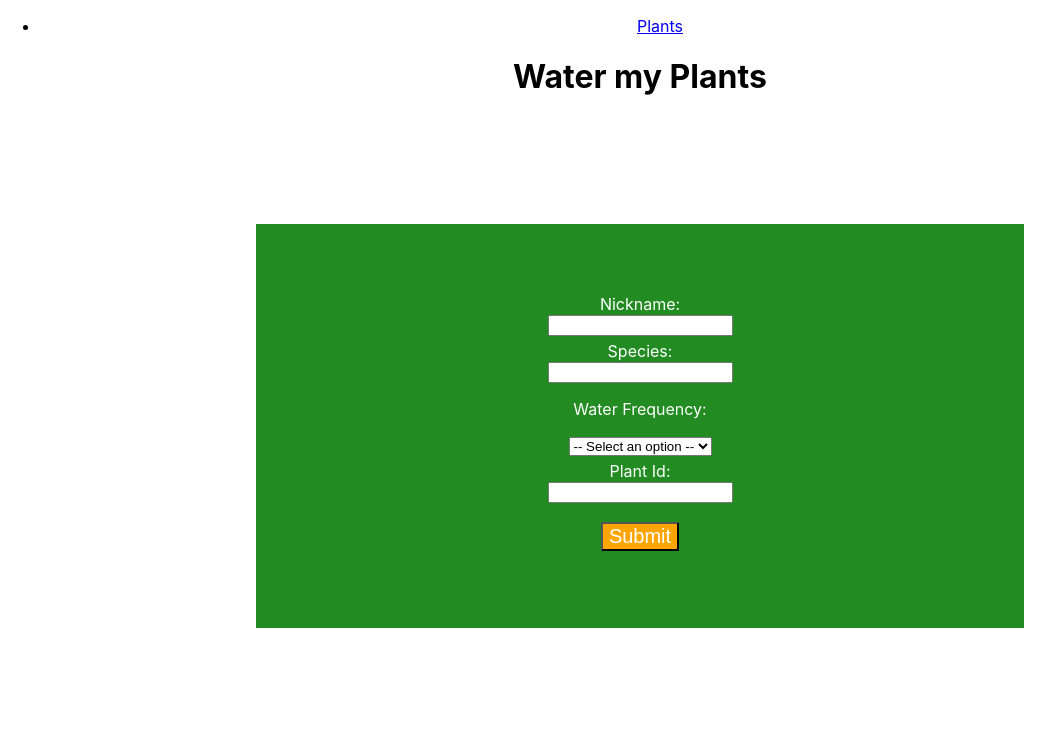
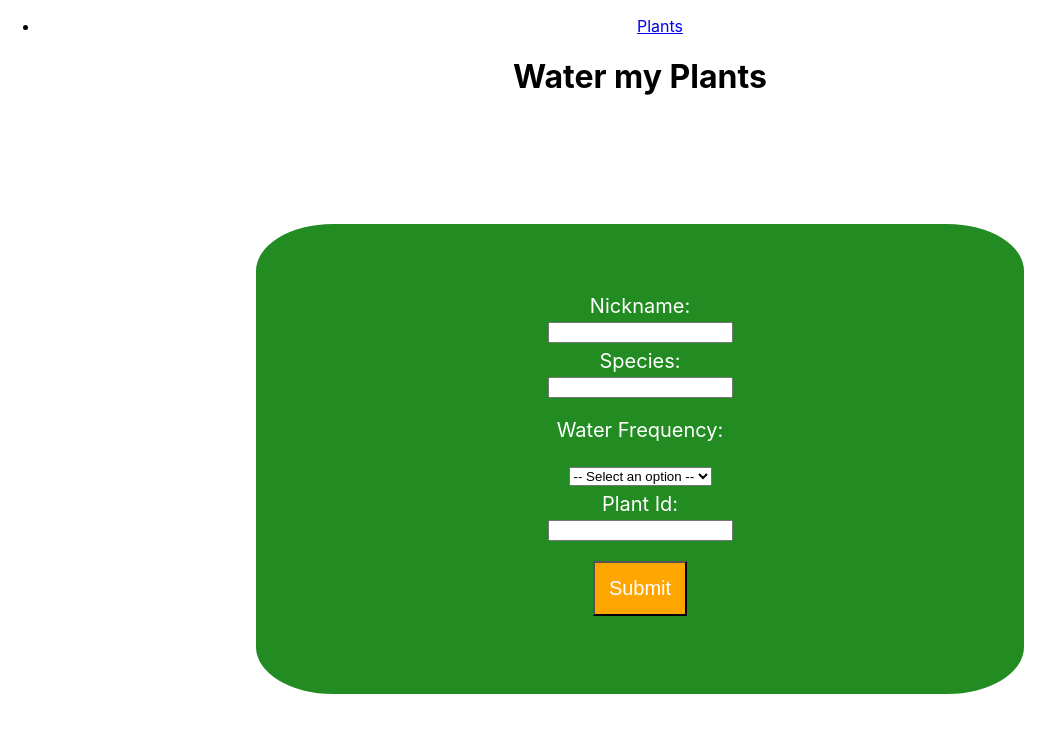
Before and after one commit to ft-water-my-plants/frontend, a React (Create React App) app: page /plants in a window 1280 px wide. Shown: the top 732 px of the page, without its empty margins (0-1064 px from the left). Built offline with nearby package versions, Linux system fonts and the light colour scheme.

Commit message:
styling changes to plant form

```diff
--- a/package.json
+++ b/package.json
@@ -6,6 +6,7 @@
     "@testing-library/jest-dom": "^5.14.1",
     "@testing-library/react": "^11.2.7",
     "@testing-library/user-event": "^12.8.3",
+    "axios": "^0.21.4",
     "react": "^17.0.2",
     "react-dom": "^17.0.2",
     "react-redux": "^7.2.5",
--- a/src/App.css
+++ b/src/App.css
@@ -44,10 +44,12 @@
   color: white;
   display: flex;
   justify-content: center;
+  border-radius: 10%;
 }
 
 .plant-object div {
   margin: 2% 10%;
+  font-size: 20px;
 }
 
 .errors {
@@ -59,4 +61,5 @@
   background-color: orange;
   color: white;
   font-size: 20px;
+  padding: 5%;
 }
--- a/src/PlantObject.js
+++ b/src/PlantObject.js
@@ -12,6 +12,7 @@ function Plant (props) {
         /* Add submit function */
 
     }
+
 
     const onChange = evt => {
 
```
Also changed, not shown: 1 other file (tests, documents, lock files or other folders).
